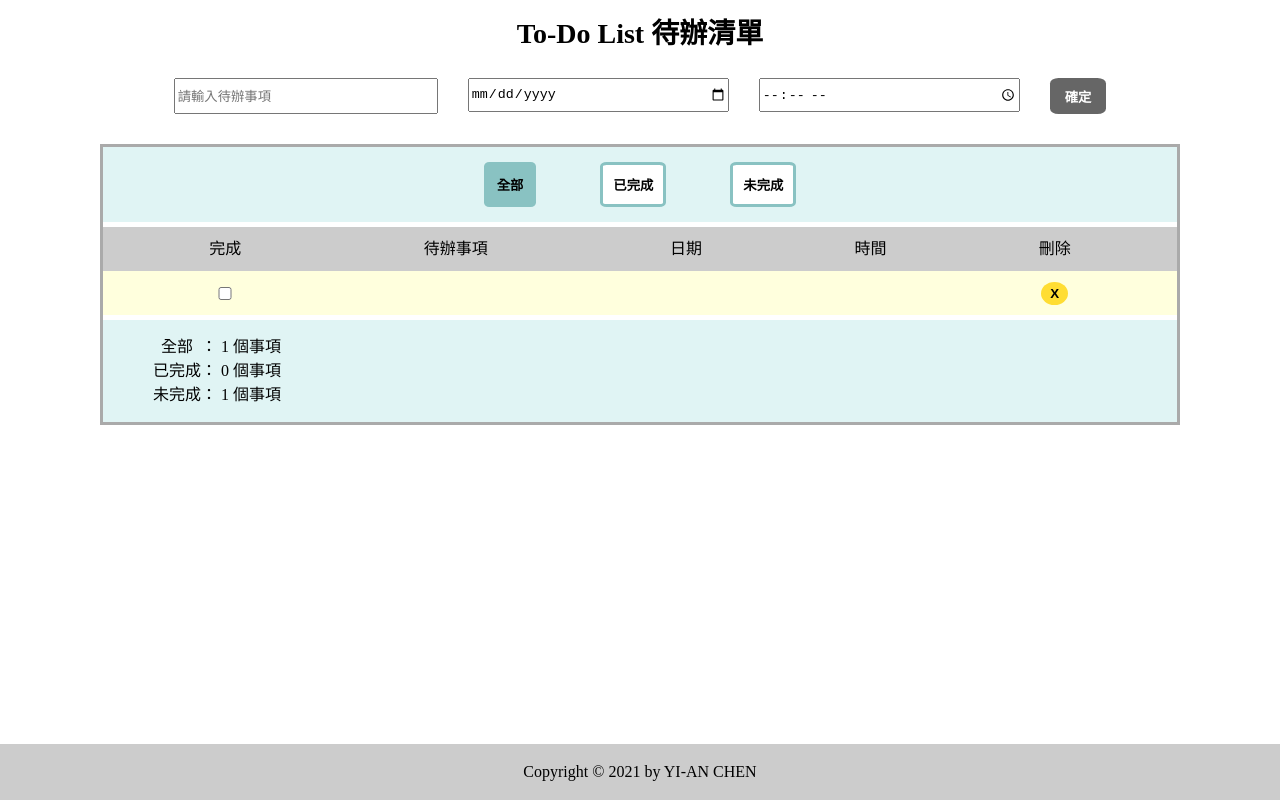
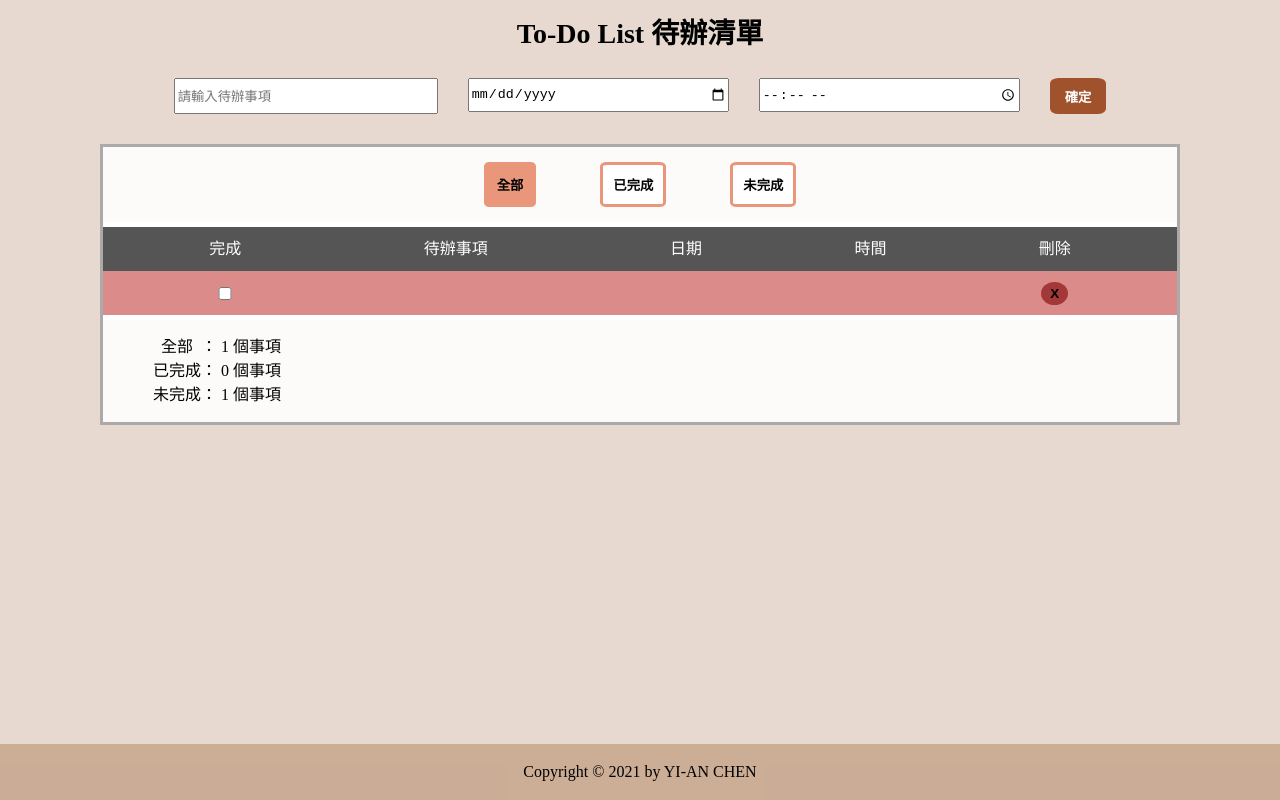
Before and after one commit to yi-an-chen/todolist, a plain HTML site: page index.html in a window 1280 px wide. Both pictures are taken after a click on the button "確定". Drawn offline with nearby package versions, Linux system fonts and the light colour scheme.

Commit message:
Reset the color scheme

```diff
--- a/style.css
+++ b/style.css
@@ -1,11 +1,13 @@
-html, body { /* 外層高度 100% */
+html, body {
+    /* 外層高度 100% */
     height: 100%;
     margin: 0;
 }
 
-body{
+body {
     display: flex;
     flex-direction: column;
+    background-color: rgb(139, 69, 19, 0.2);
 }
 
 h1 {
@@ -15,7 +17,7 @@ h1 {
     font-weight: bold;
 }
 
-#vm{
+#vm {
     flex-grow: 1;
 }
 
@@ -34,7 +36,7 @@ h1 {
 
 .addArea button {
     margin: 0 15px;
-    background-color: #666;
+    background-color: sienna;
     color: #fff;
     font-weight: bold;
     border: unset;
@@ -43,8 +45,9 @@ h1 {
 }
 
 /* chooseArea - 選擇 (全部/已完成/未完成)　*/
-.chosen{
-    background-color: rgb(137, 194, 194)!important;
+
+.chosen {
+    background-color: darksalmon!important;
 }
 
 .chooseArea {
@@ -58,19 +61,20 @@ h1 {
     padding: 10px;
     font-weight: bold;
     background-color: #fff;
-    border: 3px rgb(137, 194, 194) solid;
+    border: 3px darksalmon solid;
     border-radius: 10%;
 }
 
 /* contentArea - 顯示區 */
-.active{
+
+.active {
     text-decoration: line-through;
 }
 
 .contentArea {
     margin: 30px 100px;
     border: 3px #aaa solid;
-    background-color: rgba(154, 219, 219, 0.3);
+    background-color: rgb(255, 255, 255, 0.9);
 }
 
 .contentArea li {
@@ -79,15 +83,16 @@ h1 {
 }
 
 .ex-list {
-    background-color: #ccc;
+    background-color: #555;
+    color: white;
 }
 
 .list li:nth-child(odd) {
-    background-color: #ffd;
+    background-color: rgb(205, 92, 92, 0.7);
 }
 
 .list li:nth-child(even) {
-    background-color: #ddf;
+    background-color: rgb(47, 79, 79, 0.6);
 }
 
 .list button {
@@ -98,11 +103,11 @@ h1 {
 }
 
 .list li:nth-child(odd) button {
-    background-color: #fd3;
+    background-color: rgba(163, 56, 56);
 }
 
 .list li:nth-child(even) button {
-    background-color: #88f;
+    background-color: rgb(47, 79, 79);
 }
 
 .txt {
@@ -144,16 +149,24 @@ h1 {
 }
 
 /* button :hover */
+.chooseArea button:hover{
+    background-color: khaki!important;
+}
 
-.addArea button:hover, .chooseArea button:hover, .list li button:hover {
-    background-color: #faa!important;
+.addArea button:hover, .list li button:hover {
+    background-color: #ffa!important;
+}
+
+.addArea button:hover {
+    color: black;
 }
 
 /* Footer */
-.footer{
+
+.footer {
     width: 100%;
     padding: 20px 0;
-    background-color: #ccc;
+    background-color: rgb(139, 69, 19, 0.3);
     text-align: center;
 }
 
```
